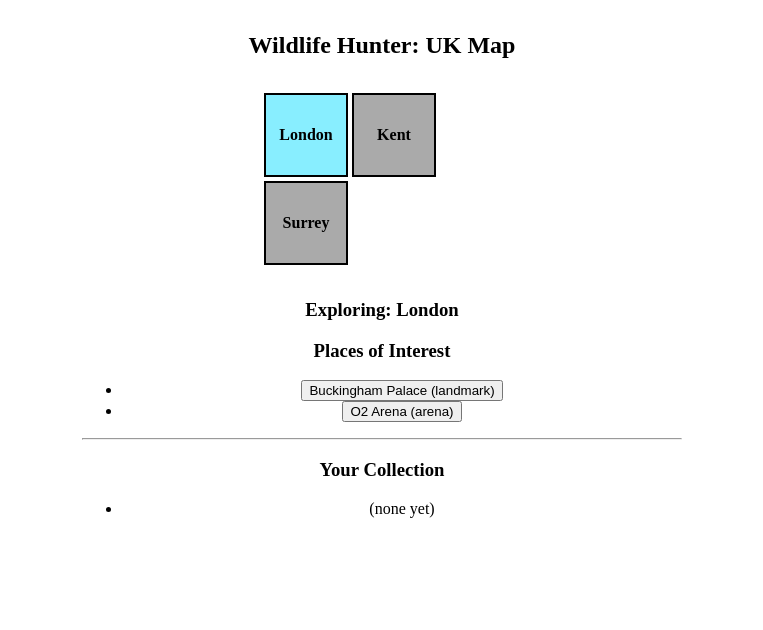
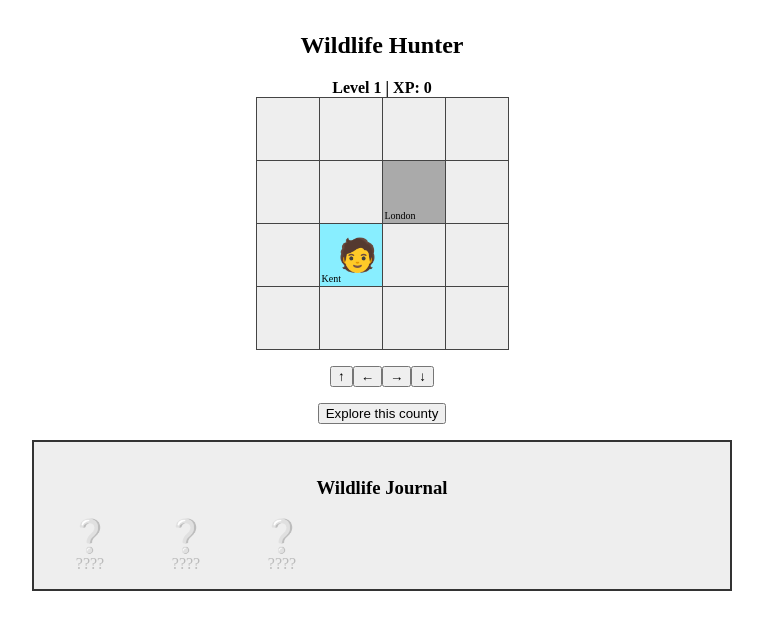
Before and after one commit to ray-seal/WildlifeHunter, a Next.js app: page /game in a window 1280 px wide. Shown: the top 630 px of the page, without its empty margins (258-1021 px from the left). Built offline with nearby package versions, Linux system fonts and the light colour scheme.

Commit message:
Update game.js

```diff
--- a/pages/game.js
+++ b/pages/game.js
@@ -1,93 +1,189 @@
 import { useState } from "react";
 
-// Dummy pixel map as a grid for now; replace with an actual pixel-art map image later.
+// Sample pixel county map data (replace with real pixel art and mapping later)
 const counties = [
   {
-    name: "London",
+    name: "Kent",
     unlocked: true,
-    wildlife: ["Red Fox", "Grey Squirrel"],
+    wildlife: [
+      { name: "Dormouse", id: "dormouse", type: "small" },
+      { name: "Nightjar", id: "nightjar", type: "medium" }
+    ],
     placesOfInterest: [
-      { name: "Buckingham Palace", type: "landmark", wildlife: ["Mute Swan"], x: 3, y: 2 },
-      { name: "O2 Arena", type: "arena", wildlife: ["Pigeon"], x: 5, y: 4 }
-    ]
+      { name: "Canterbury Cathedral", type: "landmark", wildlife: ["Nightjar"], x: 2, y: 2 }
+    ],
+    x: 1,
+    y: 2
   },
-  { name: "Kent", unlocked: false, wildlife: ["Dormouse"], placesOfInterest: [] },
-  { name: "Surrey", unlocked: false, wildlife: ["Stag Beetle"], placesOfInterest: [] },
-  // add more counties as needed
+  { name: "London", unlocked: false, wildlife: [
+    { name: "Red Fox", id: "red_fox", type: "medium" }
+  ],
+    placesOfInterest: [
+      { name: "QE2 Bridge", type: "pathway", unlockLevel: 5, x: 2, y: 1 }
+    ],
+    x: 2,
+    y: 1
+  },
+  // Add more counties...
 ];
 
-function Map({ counties, onSelectCounty, selectedCounty }) {
+// Pathways unlock after reaching required level
+const pathways = [
+  { name: "QE2 Bridge", from: "Kent", to: "London", unlockLevel: 5 }
+];
+
+// Sample wildlife (expand as needed)
+const wildlifeList = [
+  { name: "Dormouse", id: "dormouse", type: "small", description: "A tiny, nocturnal rodent found in Kent." },
+  { name: "Nightjar", id: "nightjar", type: "medium", description: "A rare, crepuscular bird seen in Kent's woodlands." },
+  { name: "Red Fox", id: "red_fox", type: "medium", description: "Cunning and adaptable, often spotted in London's parks." }
+];
+
+const playerSprite = "🧑"; // Placeholder: replace with pixel art sprite
+
+function getCountyByCoords(x, y) {
+  return counties.find(c => c.x === x && c.y === y);
+}
+
+export default function Game() {
+  // Player state
+  const [player, setPlayer] = useState({ x: 1, y: 2, xp: 0, level: 1, caught: [] });
+
+  // Wildlife Journal: tracks caught wildlife by ID
+  const [journal, setJournal] = useState({});
+
+  // Map movement (4-direction, grid-based)
+  function move(dx, dy) {
+    const newX = player.x + dx;
+    const newY = player.y + dy;
+    const target = getCountyByCoords(newX, newY);
+    if (!target) return alert("Can't go that way!");
+    if (!target.unlocked) return alert("This county is locked!");
+    setPlayer({ ...player, x: newX, y: newY });
+  }
+
+  // Encounter wildlife (randomly for demo)
+  function explore() {
+    const county = getCountyByCoords(player.x, player.y);
+    if (!county) return;
+    const wildlife = county.wildlife[Math.floor(Math.random() * county.wildlife.length)];
+    if (!wildlife) {
+      alert("No wildlife found here.");
+      return;
+    }
+    // Simulate catch mechanic
+    const caught = Math.random() > 0.3;
+    if (caught) {
+      alert(`You caught a ${wildlife.name}!`);
+      if (!player.caught.includes(wildlife.id)) {
+        const newXP = player.xp + 10;
+        const newLevel = Math.floor(newXP / 50) + 1;
+        // Unlock pathways/county if reaching new levels
+        const newCounties = counties.map(c => {
+          if (c.name === "London" && newLevel >= 5) {
+            return { ...c, unlocked: true };
+          }
+          return c;
+        });
+        // Update journal
+        setJournal({ ...journal, [wildlife.id]: true });
+        setPlayer({
+          ...player,
+          xp: newXP,
+          level: newLevel,
+          caught: [...player.caught, wildlife.id]
+        });
+        // If unlocking London, notify
+        if (newLevel >= 5 && !getCountyByCoords(2, 1).unlocked) {
+          alert("The QE2 Bridge is open! London is now accessible.");
+        }
+      }
+    } else {
+      alert(`The ${wildlife.name} escaped!`);
+    }
+  }
+
+  // Wildlife Journal UI
+  function WildlifeJournal() {
     return (
-    <div style={{ display: "flex", flexWrap: "wrap", width: 240, margin: "2rem auto" }}>
-      {counties.map((county, i) => (
-        <div
-          key={county.name}
-          onClick={() => county.unlocked && onSelectCounty(county.name)}
-          style={{
-            width: 80, height: 80, border: "2px solid black", margin: 2,
-            background: county.unlocked ? (county.name === selectedCounty ? "#8ef" : "#dfd") : "#aaa",
-            cursor: county.unlocked ? "pointer" : "not-allowed",
-            display: "flex", alignItems: "center", justifyContent: "center", fontWeight: "bold"
-          }}
-        >
-          {county.name}
+      <div style={{ border: "2px solid #333", padding: "1rem", margin: "1rem 0", background: "#eee" }}>
+        <h3>Wildlife Journal</h3>
+        <div style={{ display: "flex", gap: "1rem" }}>
+          {wildlifeList.map(w => (
+            <div key={w.id} style={{ width: 80, textAlign: "center" }}>
+              {journal[w.id]
+                ? (
+                  <>
+                    <strong>{w.name}</strong>
+                    <div style={{ fontSize: 32 }}>{w.type === "small" ? "🐭" : w.type === "medium" ? "🦊" : "🐉" }</div>
+                    <p>{w.description}</p>
+                  </>
+                ) : (
+                  <>
+                    <span style={{ fontSize: 32, color: "#bbb" }}>❔</span>
+                    <div style={{ color: "#bbb" }}>????</div>
+                  </>
+                )
+              }
             </div>
           ))}
+        </div>
       </div>
     );
   }
 
-function Places({ places, onVisit }) {
+  // Render grid as pixel map (placeholder)
+  function PixelMap() {
+    const grid = [];
+    for (let y = 0; y < 4; y++) {
+      const row = [];
+      for (let x = 0; x < 4; x++) {
+        const c = getCountyByCoords(x, y);
+        row.push(
+          <td
+            key={x}
+            style={{
+              width: 60, height: 60,
+              border: "1px solid #444",
+              background: c
+                ? c.unlocked
+                  ? (player.x === x && player.y === y ? "#8ef" : "#dfd")
+                  : "#aaa"
+                : "#eee",
+              position: "relative"
+            }}
+          >
+            {player.x === x && player.y === y && (
+              <span style={{ fontSize: 32, position: "absolute", left: 18, top: 12 }}>{playerSprite}</span>
+            )}
+            <div style={{ fontSize: 10, position: "absolute", bottom: 2, left: 2 }}>{c?.name}</div>
+          </td>
+        );
+      }
+      grid.push(<tr key={y}>{row}</tr>);
+    }
     return (
+      <table style={{ borderCollapse: "collapse", margin: "0 auto" }}>
+        <tbody>{grid}</tbody>
+      </table>
+    );
+  }
+
+  return (
+    <div style={{ maxWidth: 700, margin: "2rem auto", textAlign: "center" }}>
+      <h2>Wildlife Hunter</h2>
       <div>
-      <h3>Places of Interest</h3>
-      {places.length === 0 && <p>No places yet.</p>}
-      <ul>
-        {places.map((place, i) => (
-          <li key={i}>
-            <button onClick={() => onVisit(place)}>{place.name} ({place.type})</button>
-          </li>
-        ))}
-      </ul>
+        <strong>Level {player.level} | XP: {player.xp}</strong>
+      </div>
+      <PixelMap />
+      <div style={{ margin: "1rem" }}>
+        <button onClick={() => move(0, -1)}>↑</button>
+        <button onClick={() => move(-1, 0)}>←</button>
+        <button onClick={() => move(1, 0)}>→</button>
+        <button onClick={() => move(0, 1)}>↓</button>
+      </div>
+      <button onClick={explore}>Explore this county</button>
+      <WildlifeJournal />
     </div>
   );
 }
-
-export default function Game() {
-  const [selectedCounty, setSelectedCounty] = useState("London");
-  const [currentPlace, setCurrentPlace] = useState(null);
-  const [caught, setCaught] = useState([]);
-
-  const county = counties.find(c => c.name === selectedCounty);
-
-  const handleVisitPlace = (place) => {
-    setCurrentPlace(place);
-    // For now, just auto-catch wildlife if present
-    if (place.wildlife && place.wildlife.length > 0) {
-      setCaught([...caught, ...place.wildlife]);
-      alert(`You found and caught: ${place.wildlife.join(", ")}!`);
-    }
-  };
-
-  return (
-    <div style={{ maxWidth: 600, margin: "2rem auto", textAlign: "center" }}>
-      <h2>Wildlife Hunter: UK Map</h2>
-      <Map
-        counties={counties}
-        onSelectCounty={setSelectedCounty}
-        selectedCounty={selectedCounty}
-      />
-      <h3>Exploring: {county.name}</h3>
-      <Places
-        places={county.placesOfInterest}
-        onVisit={handleVisitPlace}
-      />
-      <hr />
-      <h3>Your Collection</h3>
-      <ul>
-        {caught.length === 0 && <li>(none yet)</li>}
-        {caught.map((w, i) => <li key={i}>{w}</li>)}
-      </ul>
-    </div>
-  );
-}
```
Lines whose indentation alone changed are shown as unchanged.
